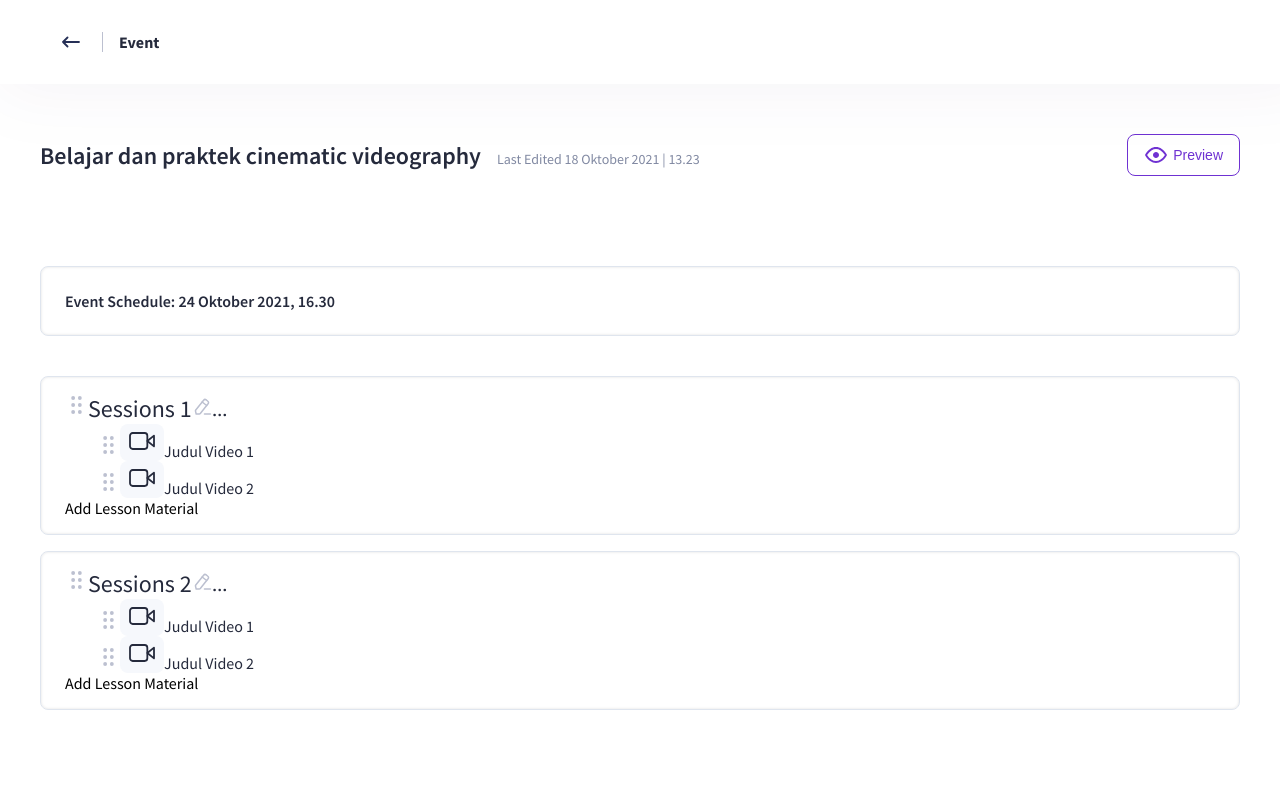
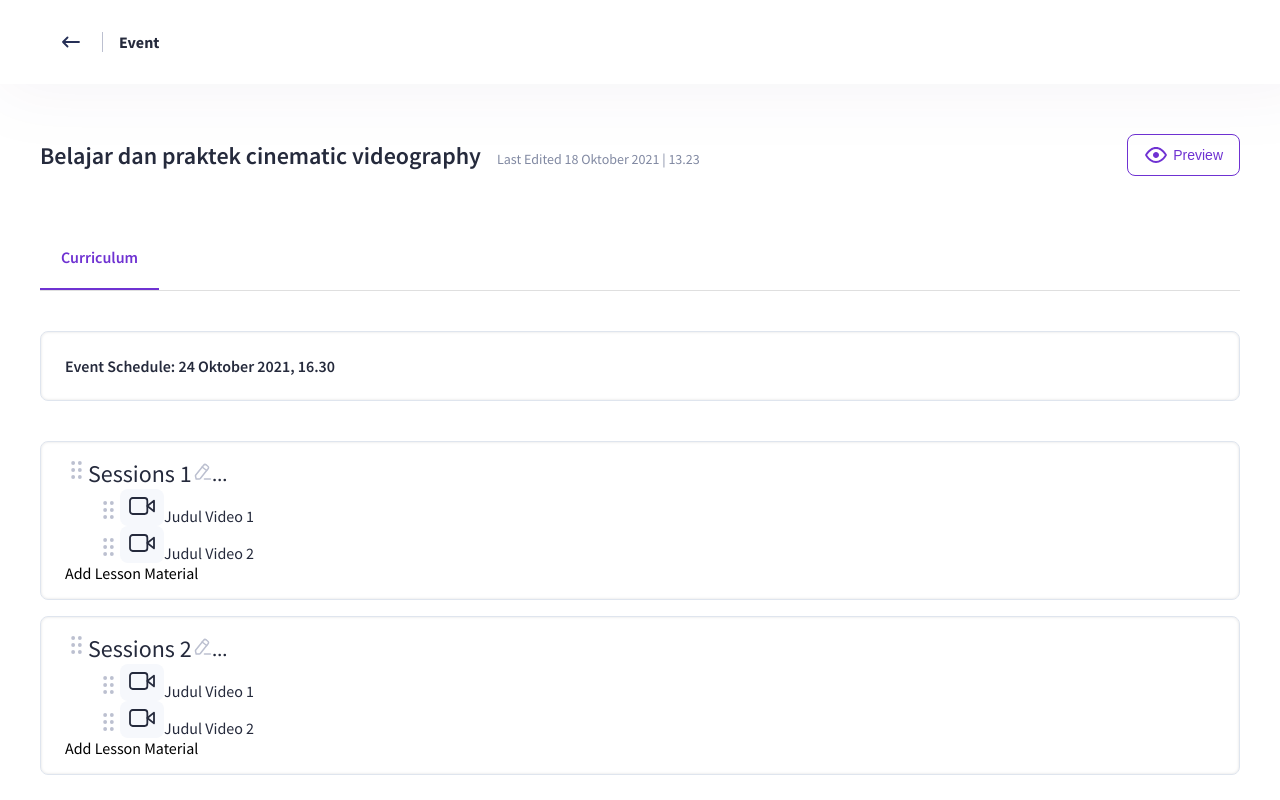
Before and after one commit to ikhsan-sr/React-Drag-and-Drop-List, a React (Create React App) app: page / in a window 1280 px wide. Shown: the top 800 px of the page. Built offline with nearby package versions, Linux system fonts and the light colour scheme.

Commit message:
Slicing Tab Bar

```diff
--- /dev/null
+++ b/src/components/atoms/Tab/Tab.jsx
@@ -0,0 +1,11 @@
+import React from 'react';
+import { Wrapper } from './Tab.style';
+import { Typography } from '..';
+
+export default function Tab(props) {
+  return (
+    <Wrapper>
+      <Typography text={props.text} size="small" weight={600} color="#6F32D2" />
+    </Wrapper>
+  );
+}
--- /dev/null
+++ b/src/components/atoms/Tab/Tab.style.js
@@ -0,0 +1,6 @@
+import styled from 'styled-components';
+
+export const Wrapper = styled.div`
+  border-bottom: 2px solid #6F32D2;
+  padding: 21px;
+`
--- a/src/components/atoms/index.js
+++ b/src/components/atoms/index.js
@@ -2,5 +2,6 @@ import Typography from './Typography/Typography';
 import Icon from './Icon/Icon';
 import IconButton from './IconButton/IconButton';
 import Button from './Button/Button';
+import Tab from './Tab/Tab';
 
-export { Typography, Icon, IconButton, Button };
+export { Typography, Icon, IconButton, Button, Tab };
--- /dev/null
+++ b/src/components/organisms/TabBar/TabBar.jsx
@@ -0,0 +1,12 @@
+import React from 'react';
+import { Wrapper } from './TabBar.style';
+import { Tab } from '../../atoms';
+
+export default function TabBar() {
+  return (
+    <Wrapper>
+      {/* Loop Tab here */}
+      <Tab text="Curriculum" />
+    </Wrapper>
+  );
+}
--- /dev/null
+++ b/src/components/organisms/TabBar/TabBar.style.js
@@ -0,0 +1,6 @@
+import styled from 'styled-components';
+
+export const Wrapper = styled.div`
+  border-bottom: 1px solid #DFDFDF;
+  display: flex;
+`;
--- a/src/components/organisms/index.js
+++ b/src/components/organisms/index.js
@@ -1,5 +1,6 @@
 import Navbar from './Navbar/Navbar';
 import TitleBar from './TitleBar/TitleBar';
 import Sessions from './Sessions/Sessions';
+import TabBar from './TabBar/TabBar';
 
-export { Navbar, TitleBar, Sessions };
+export { Navbar, TitleBar, Sessions, TabBar };
--- a/src/pages/Courses/Courses.jsx
+++ b/src/pages/Courses/Courses.jsx
@@ -1,5 +1,5 @@
 import React from 'react';
-import { TitleBar, Navbar, Sessions } from '../../components/organisms';
+import { TitleBar, Navbar, Sessions, TabBar } from '../../components/organisms';
 import { Container } from '../../Global.style';
 import CoursesData from '../../dummy.json';
 
@@ -9,6 +9,7 @@ export default function Courses() {
       <Navbar />
       <Container>
         <TitleBar />
+        <TabBar />
         <Sessions data={CoursesData} />
       </Container>
     </>
```
